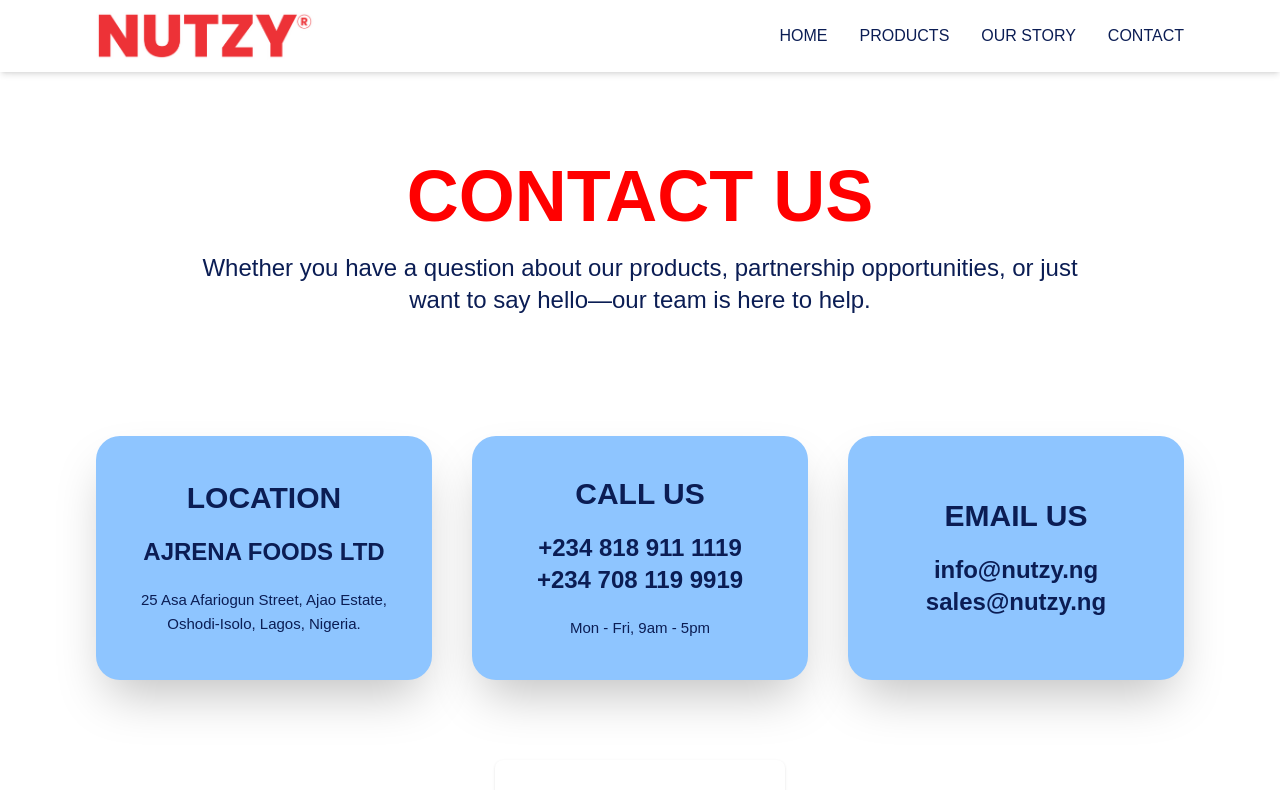
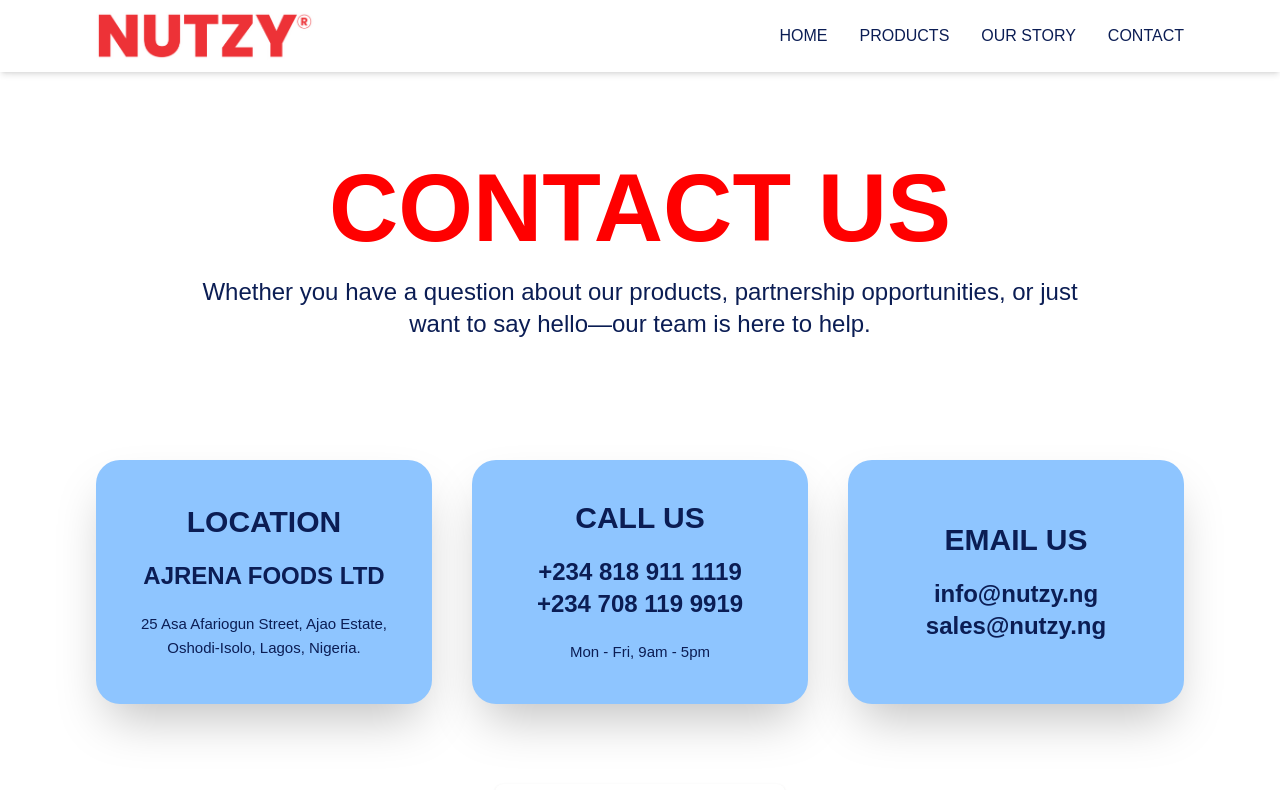
Before and after one commit to fayeloja/nutzy-brand, a React (Vite) app: page /contact in a window 1280 px wide. Shown: the top 790 px of the page. Built offline with nearby package versions, Linux system fonts and the light colour scheme; no server answers.

Commit message:
updated hero heading size for Our Story Hero, Product Hero and Contact

```diff
--- a/src/components/OurStoryHero.jsx
+++ b/src/components/OurStoryHero.jsx
@@ -22,7 +22,7 @@
 
       {/* Hero Content */}
       <div className="relative z-10 text-center px-5">
-        <h1 className="text-accent-red font-bold text-5xl md:text-7xl transition-transform duration-500 hover:-translate-y-1 hover:scale-105">
+        <h1 className="text-accent-red font-bold text-5xl md:text-8xl transition-transform duration-500 hover:-translate-y-1 hover:scale-105">
           OUR STORY
         </h1>
         <p className="text-white text-base sm:text-lg md:text-xl max-w-xl mx-auto mt-4">
--- a/src/components/ProductHero.jsx
+++ b/src/components/ProductHero.jsx
@@ -19,7 +19,7 @@
 
       {/* Hero Content */}
       <div className="relative z-10 text-center px-6 md:px-12">
-        <h1 className="text-3xl md:text-7xl text-accent-red font-extrabold leading-tight mb-4 transition-transform duration-500 hover:-translate-y-1 hover:scale-105">
+        <h1 className="text-5xl md:text-8xl text-accent-red leading-tight mb-4 transition-transform duration-500 hover:-translate-y-1 hover:scale-105">
           OUR PRODUCTS
         </h1>
         <p className="text-sm md:text-lg lg:text-xl text-white max-w-lg md:max-w-2xl mx-auto">
--- a/src/pages/Contact.jsx
+++ b/src/pages/Contact.jsx
@@ -7,9 +7,7 @@
     <>
       {/* HEADER SECTION */}
       <div className="flex flex-col text-center justify-center items-center mt-20 md:mt-40 mx-auto px-6 md:px-24 md:mb-20">
-        <h1 className="hero-title text-accent-red text-4xl md:text-7xl">
-          CONTACT US
-        </h1>
+        <h1 className="text-accent-red text-5xl md:text-8xl">CONTACT US</h1>
         <p className="text-primary mt-5 mb-10 text-base md:text-2xl max-w-4xl">
           Whether you have a question about our products, partnership
           opportunities, or just want to say hello—our team is here to help.
@@ -17,7 +15,7 @@
       </div>
 
       {/* INFO CARDS */}
-      <div className="grid grid-cols-1 sm:grid-cols-2 lg:grid-cols-3 md:px-24 px-6 mb-20 gap-6 md:gap-10 justify-center">
+      <div className="grid grid-cols-1 md:grid-cols-3 md:px-24 px-6 mb-20 gap-6 md:gap-10 justify-center">
         {/* LOCATION */}
         <div className="flex flex-col p-6 md:p-10 bg-blue-300 rounded-3xl shadow-2xl text-center justify-center items-center">
           <h3 className="text-2xl md:text-3xl font-extrabold mb-5">LOCATION</h3>
```
